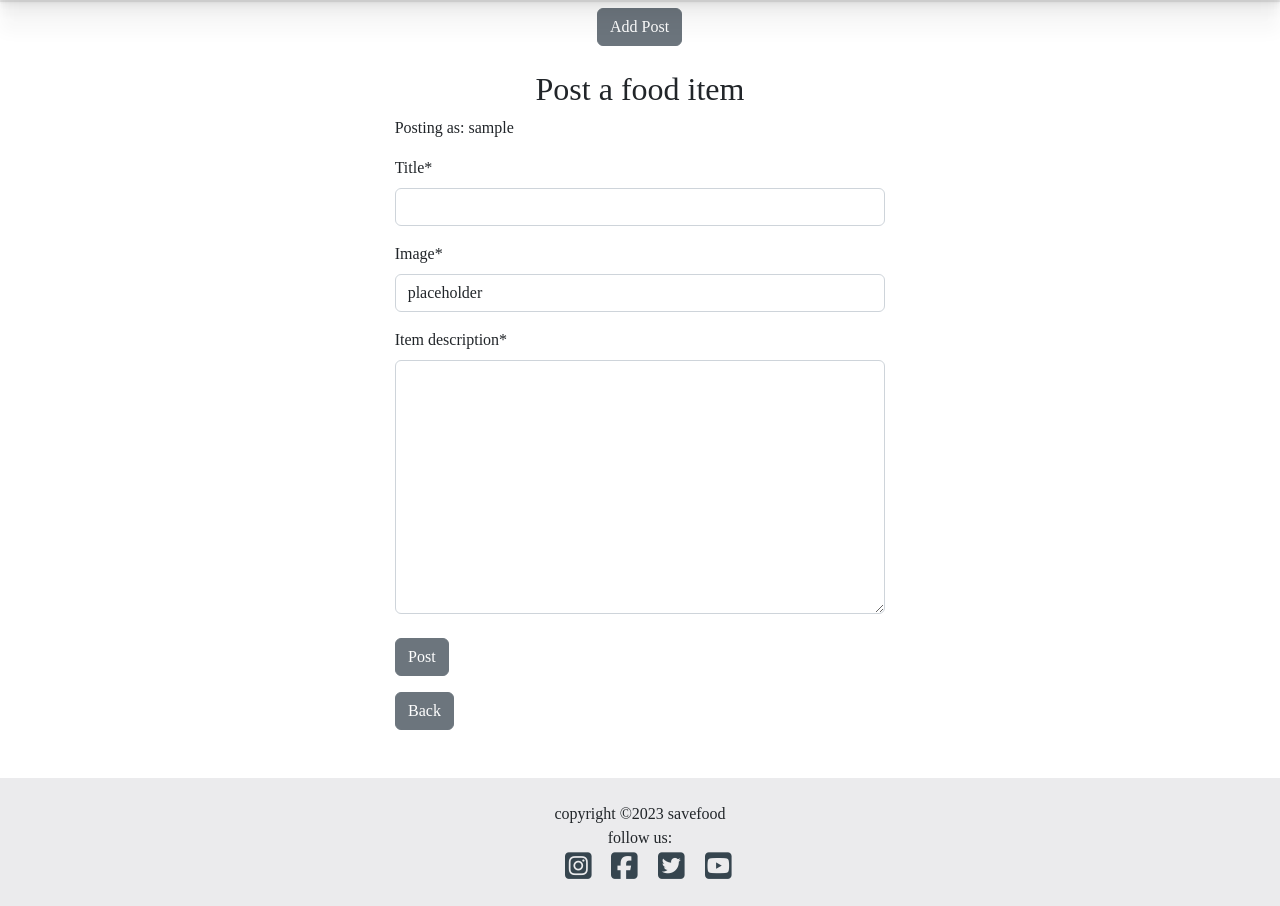
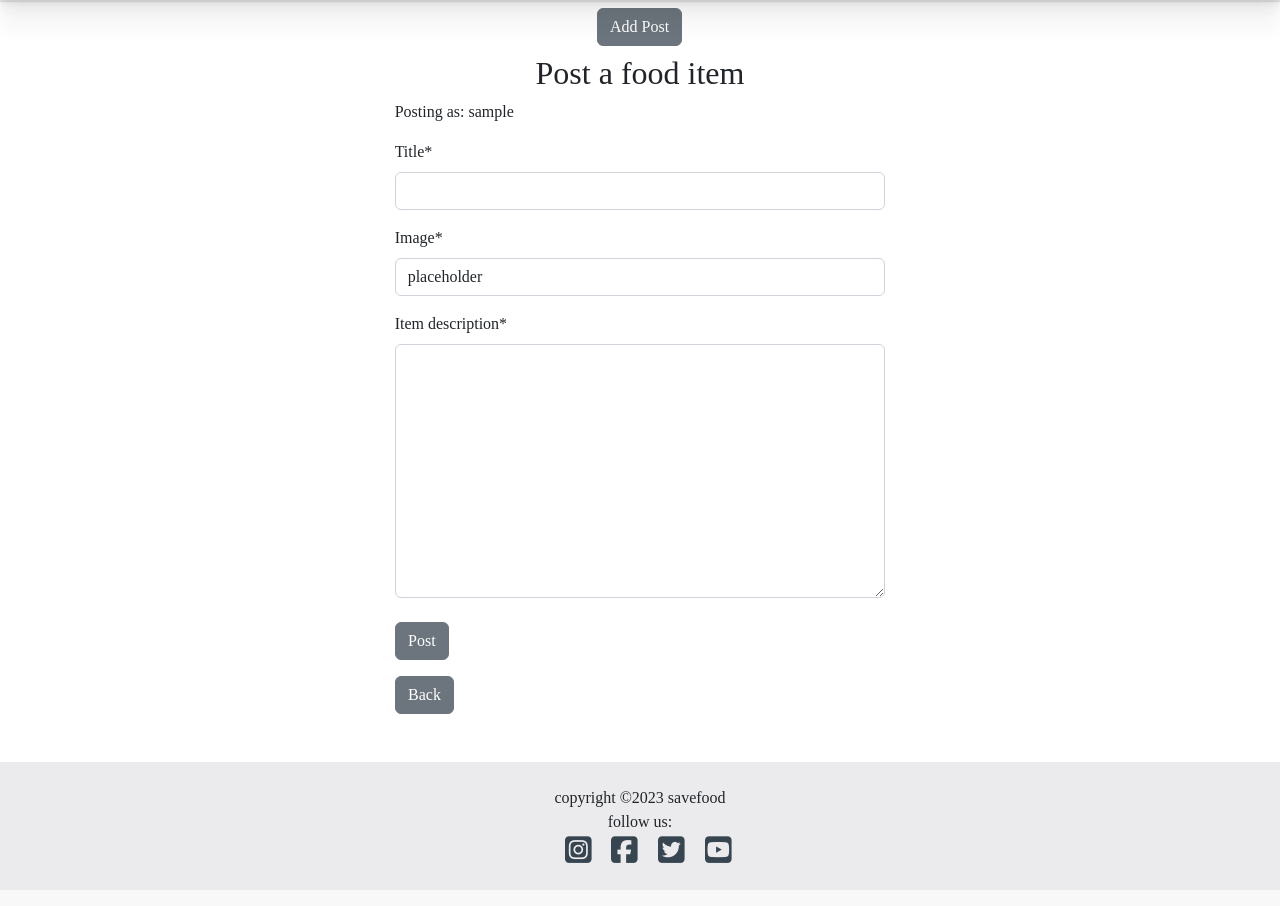
Before and after one commit to samuelandersoncodes/save-food, a Django app: page /addpost/ in a window 1280 px wide. Shown: the part 79-985 px from the top of the page. Run offline with Django 3.2, Linux system fonts and the light colour scheme; the visitor is signed in with stand-in values (Sample User, id 1); some libraries are stand-ins or nearby versions; some web fonts are replaced.

Commit message:
refactor: Refactor space around addpost button

```diff
--- a/templates/base.html
+++ b/templates/base.html
@@ -82,7 +82,7 @@
     <section>
         <div class="container">
             <div class="row">
-                <div class="col-md-8 offset-md-2 mt-4">
+                <div class="col-md-8 offset-md-2 mt-2">
                     {% for message in messages %}
                     <div class="alert {{ message.tags }} alert-dismissible fade show" id="message" role="alert">
                         {{ message | safe }}
--- a/templates/index.html
+++ b/templates/index.html
@@ -4,7 +4,7 @@
 <div class="container-fluid">
     <div class="row">
         <!-- food item post column -->
-        <div class="col-12 mt-3 left">
+        <div class="col-12 mt-0 left">
             <div class="row">
                 {% for post in post_list %}
                 <div class="col-md-4">
```
